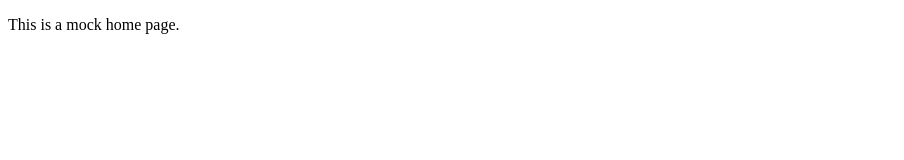
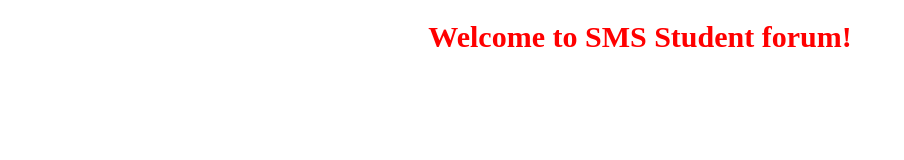
Before and after one commit to sms-student/sms-student.github.io, a plain HTML site: page index.html in a window 1280 px wide. Shown: the whole page, without its empty margins (0-904 px from the left). Drawn offline with Linux system fonts and the light colour scheme.

Commit message:
Update index.html

```diff
--- a/index.html
+++ b/index.html
@@ -1,9 +1,11 @@
 <!DOCTYPE html>
 <html lang="zh-CN">
 	<head>
-		<title> Welcome to SMS Student! </title>
+		<title> Forum | SMS Student </title>
 	</head>
 	<body>
-		<p> This is a mock home page. </p>
+		<div>
+			<h1 style="font-size: 30px; color: red; text-align: center"> Welcome to SMS Student forum! </h1>
+		</div>
 	</body>
 </html>
```
